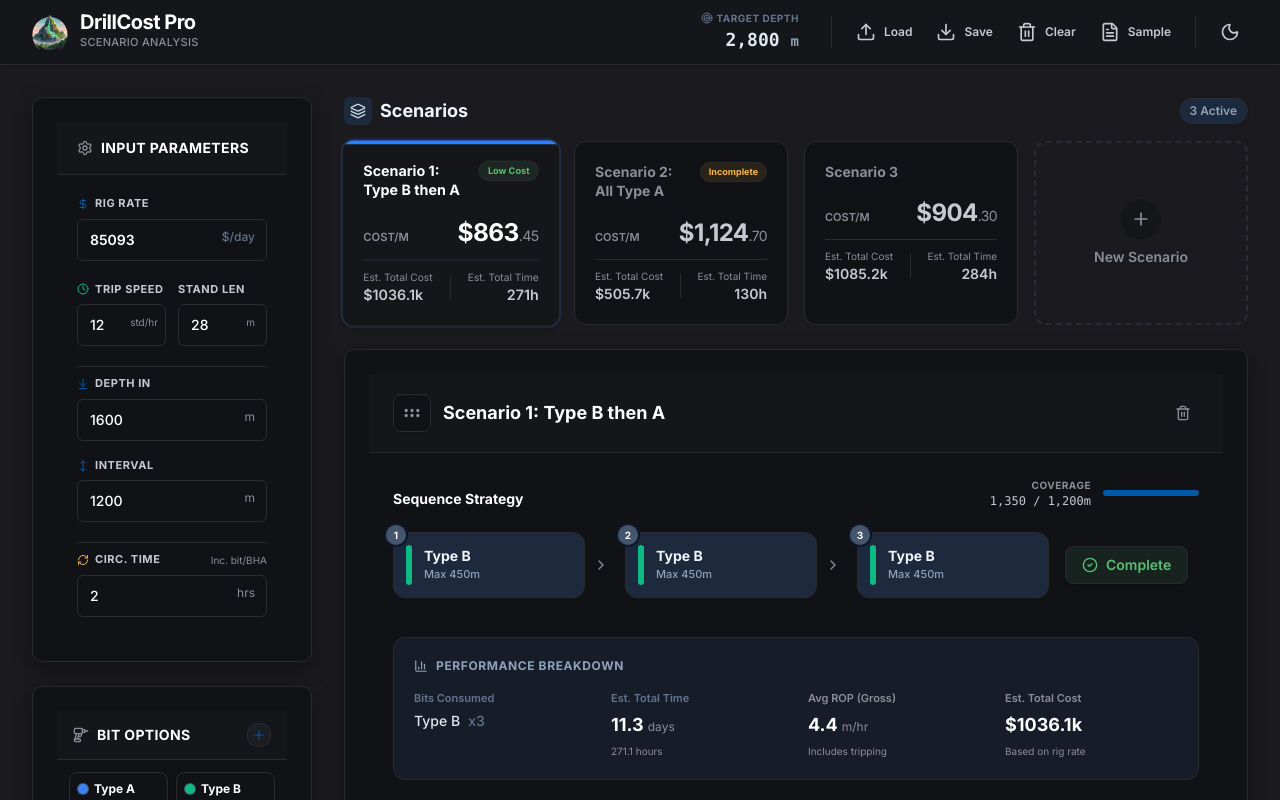
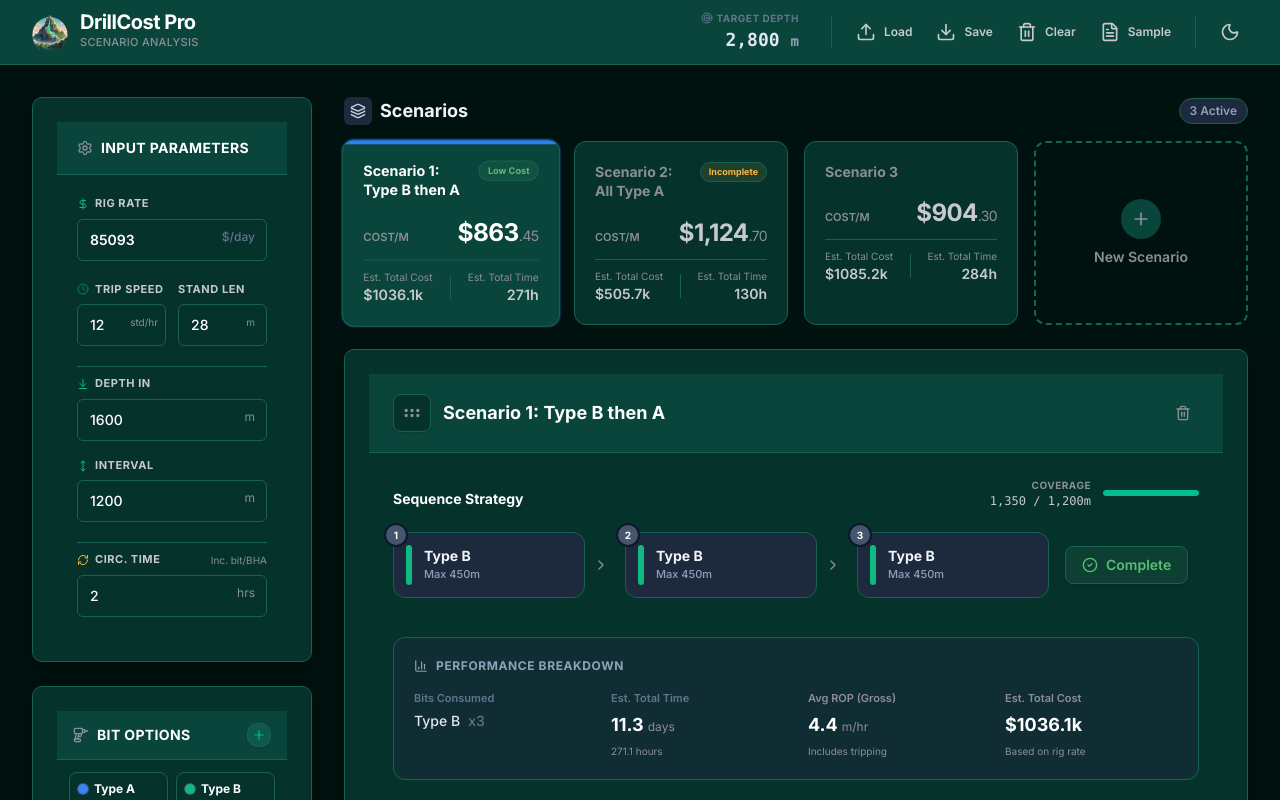
Before and after one commit to son-n-pham/drillcost, a React (Vite) app: page / in a window 1280 px wide. Shown: the top 800 px of the page. Built offline with nearby package versions, Linux system fonts and the light colour scheme.

Commit message:
feat: Add simulation results charts component and update Baker Hughes dark theme colors.

```diff
--- a/components/SimulationCharts.tsx
+++ b/components/SimulationCharts.tsx
@@ -54,7 +54,7 @@ const SimulationCharts: React.FC<SimulationChartsProps> = ({ results, targetDept
   const yAxisWidth = (depthDigits * 8) + 35;
 
   // Transform data for charts
-  const colors = ['#005AA9', '#02BC94', '#018374', '#FAB840', '#D84A3B']; // Baker Hughes Palette
+  const colors = ['#02BC94', '#FFFFFF', '#018374', '#FAB840', '#D84A3B']; // Baker Hughes Palette (Green/White)
   const gridColor = isDark ? '#2A2B31' : '#f1f5f9';
   const axisColor = isDark ? '#8B8E97' : '#64748b';
 
--- a/index.css
+++ b/index.css
@@ -47,18 +47,18 @@
 }
 
 :root[data-theme="bakerhughes-dark"] {
-  /* Core brand */
-  --bh-primary: #005AA9;     /* Medium Persian Blue */
-  --bh-bg:      #1B1B1F;     /* Eerie Black */
-  --bh-accent:  #02BC94;     /* Light Green (legacy accent) */
-  --bh-accent-2:#018374;     /* Green (legacy accent 2) */
+  /* Core brand - Strictly from brandcolorcode.com */
+  --bh-primary: #02BC94;     /* Light Green (Brand Primary) */
+  --bh-bg:      #00120F;     /* Deepest Green/Black (New Background) */
+  --bh-accent:  #018374;     /* Green (Accent) */
+  --bh-accent-2:#FFFFFF;     /* White (Secondary Accent) */
 
-  /* Semantic & surfaces */
-  --bh-surface-0: #111216;   /* Deep surface (cards on bg) */
-  --bh-surface-1: #15161A;   /* Raised surface */
-  --bh-surface-2: #1D1E23;   /* Hover/active surface */
-  --bh-border:    #2A2B31;   /* Neutral border on dark */
-  --bh-overlay:   rgba(0,0,0,0.5);
+  /* Semantic & surfaces - tinted with Dark Green */
+  --bh-surface-0: #05322B;   /* Brand Dark Green (Now used for Cards) */
+  --bh-surface-1: #0A453B;   /* Raised surface */
+  --bh-surface-2: #0F594C;   /* Hover/active surface */
+  --bh-border:    #166355;   /* Greenish border */
+  --bh-overlay:   rgba(0, 18, 15, 0.8);
 
   /* Text */
   --bh-text:      #FFFFFF;   /* Primary text */
```
